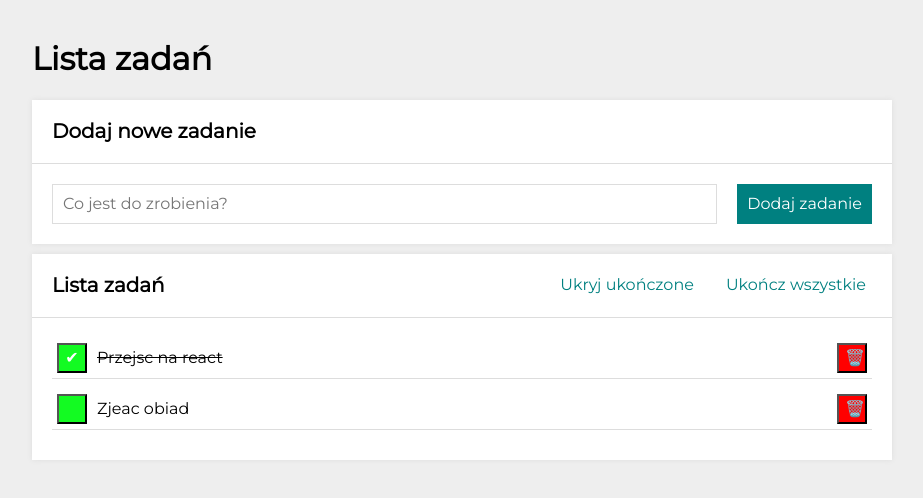
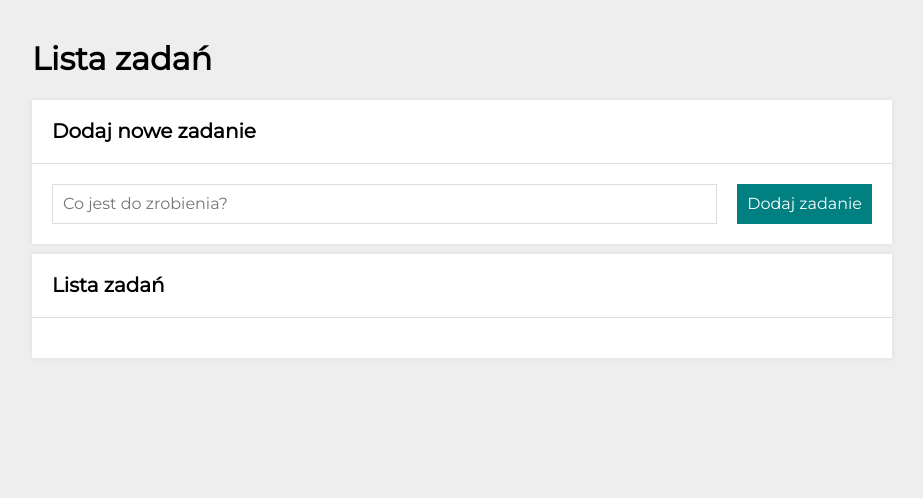
Before and after one commit to AndriiStafiniak/to-do-list-react, a React (Create React App) app: page / in a window 1280 px wide. Shown: the top 498 px of the page, without its empty margins (178-1101 px from the left). Built offline with nearby package versions, Linux system fonts and the light colour scheme.

Commit message:
Removing sample tasks

```diff
--- a/src/App.js
+++ b/src/App.js
@@ -12,16 +12,17 @@ import { useState } from "react"
 function App() {
   const [hideDone, setHideDone] = useState(false);
   const [tasks, setTasks] = useState([
-    { id: 1, content: "Przejsc na react", done: true },
-    { id: 2, content: "Zjeac obiad", done: false }
+
   ]);
 
   const toggleHideDone = () => {
     setHideDone(hideDone => !hideDone);
   };
+
   const removeTask = (id) => {
     setTasks(tasks => tasks.filter(task => task.id !== id));
   };
+
   const toggleTaskDone = (id) => {
     setTasks(tasks => tasks.map(task => {
       if (task.id === id) {
--- a/src/Form/index.js
+++ b/src/Form/index.js
@@ -11,7 +11,6 @@ const Form = ({ addNewTask }) => {
       const dontAddEmptyTask = newTaskContent.trim();
       if (!dontAddEmptyTask) {
          return;
-
       };
 
       addNewTask(dontAddEmptyTask);
@@ -25,7 +24,7 @@ const Form = ({ addNewTask }) => {
             value={newTaskContent}
             className="form__input"
             placeholder="Co jest do zrobienia? "
-            onChange={(event) => setNewTaskContent(event.target.value)}
+            onChange={({ target }) => setNewTaskContent(target.value)}
          />
          <button className="form__button">Dodaj zadanie</button>
       </form>
```
